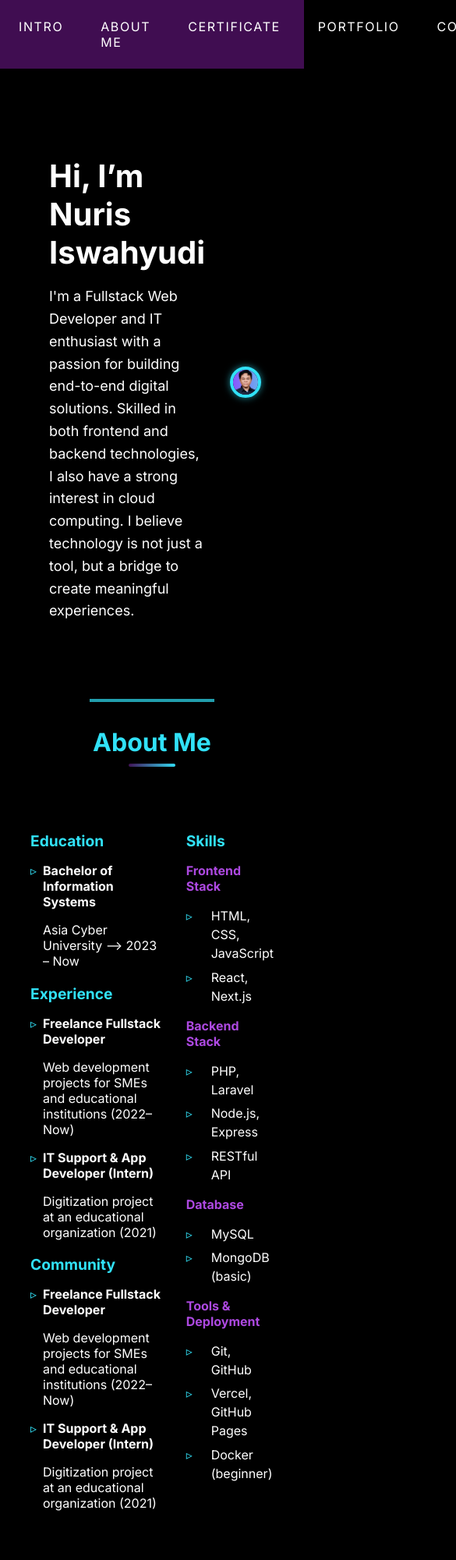
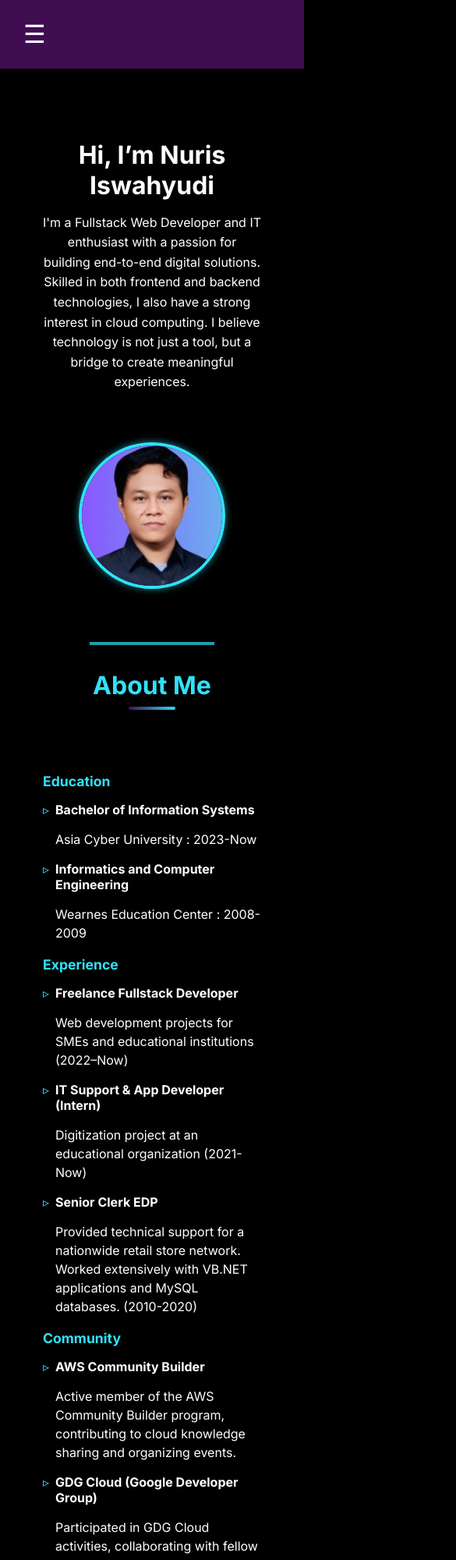
Before and after one commit to nuris-isw/myprofile, a plain HTML site: page index.html in a window 390 px wide. Shown: the top 2000 px of the page at 78% size, 585 px wide, since content can reach past the window. Drawn offline with Linux system fonts and the light colour scheme.

Commit message:
add responsif css, update some content

```diff
--- a/css/styles.css
+++ b/css/styles.css
@@ -5,6 +5,14 @@ body {
   background-color: #000000;
   color: #ffffff;
   font-family: 'Inter', sans-serif;
+}
+
+:root {
+  --gradient-brand: linear-gradient(135deg, #400d51, #31e1f7);
+}
+
+html {
+  scroll-behavior: smooth;
 }
 
 /* Sticky Header */
@@ -52,6 +60,15 @@ header {
   border-bottom: 2px solid #31e1f7;
 }
 
+/* Tombol hamburger default disembunyikan */
+.nav-toggle {
+  display: none;
+  background: none;
+  color: #fff;
+  font-size: 2rem;
+  border: none;
+  cursor: pointer;
+}
 
 #main-content {
   width: 80%;
@@ -139,6 +156,10 @@ hr {
   font-size: 1.2rem;
   color: #31e1f7;
   margin-bottom: 1rem;
+}
+
+.about-cv p {
+  line-height: 1.5;
 }
 
 .about-cv ul,
@@ -330,3 +351,88 @@ hr {
   background-color: #400d51; /* sedikit lebih terang dari background utama */
   border-top: 1px solid #222;
 }
+
+
+/* Versi mobile */
+@media screen and (max-width: 768px) {
+  .nav-container {
+    display: flex;
+    justify-content: space-between;
+    align-items: center;
+  }
+
+  .nav-toggle {
+    display: block;
+  }
+
+  .nav-menu {
+    display: none;
+    flex-direction: column;
+    background-color: #400d51;
+    position: absolute;
+    top: 100%;
+    left: 0;
+    width: 100%;
+    padding: 1rem 0;
+    text-align: center;
+    box-shadow: 0 4px 6px rgba(0, 0, 0, 0.5);
+  }
+
+  .nav-menu.show {
+    display: flex;
+  }
+
+  .nav-menu li {
+    margin: 1rem 0;
+  }
+
+  #certificate-grid {
+    grid-template-columns: repeat(2, 1fr);
+  }
+
+  .section-intro {
+    grid-template-columns: 1fr; /* Ubah jadi satu kolom */
+    text-align: center;
+    padding: 2rem 1rem;
+  }
+
+  .intro-text h1 {
+    font-size: 2rem;
+  }
+
+  .intro-text p {
+    font-size: 1rem;
+    margin: 0 auto; /* Tengah untuk p */
+  }
+
+  .intro-image {
+    margin-top: 2rem;
+  }
+
+  .intro-image img {
+    max-width: 180px; /* Ukuran lebih kecil di mobile */
+  }
+
+  .about-content {
+    grid-template-columns: 1fr; /* Ubah ke 1 kolom */
+    padding: 2rem 1rem;
+  }
+
+  .about-skills {
+    margin-top: 2rem; /* Jarak agar tidak dempet dengan teks */
+  }
+
+  .about-text p {
+    font-size: 1rem;
+  }
+
+  .about-cv h3,
+  .about-skills h3 {
+    font-size: 1.1rem;
+  }
+
+  .skill-group h4 {
+    font-size: 0.95rem;
+  }
+
+}
--- a/index.html
+++ b/index.html
@@ -10,9 +10,9 @@
 <body>
 
   <header id="header">
-    <!-- Header akan kita isi di step berikutnya -->
     <nav class="nav-container">
-      <ul class="nav-menu">
+        <button class="nav-toggle" id="nav-toggle">☰</button>
+        <ul class="nav-menu" id="nav-menu">
             <li><a href="#intro">INTRO</a></li>
             <li><a href="#about">ABOUT ME</a></li>
             <li><a href="#certificate">CERTIFICATE</a></li>
@@ -21,6 +21,7 @@
         </ul>
     </nav>
   </header>
+
 
   <main id="main-content">
     <!-- Konten utama akan diisi berikutnya -->
@@ -42,7 +43,11 @@
                 <ul>
                     <li>
                         <strong>Bachelor of Information Systems</strong>
-                <p>Asia Cyber University –> 2023 – Now</p>
+                        <p>Asia Cyber University : 2023-Now</p>
+                    </li>
+                    <li>
+                        <strong>Informatics and Computer Engineering</strong>
+                        <p>Wearnes Education Center : 2008-2009</p>
                     </li>
                 </ul>
 
@@ -54,19 +59,23 @@
                     </li>
                     <li>
                         <strong>IT Support & App Developer (Intern)</strong><br>
-                <p>Digitization project at an educational organization (2021)</p>
+                        <p>Digitization project at an educational organization (2021-Now)</p>
+                    </li>
+                    <li>
+                        <strong>Senior Clerk EDP</strong><br>
+                        <p>Provided technical support for a nationwide retail store network. Worked extensively with VB.NET applications and MySQL databases. (2010-2020)</p>
                     </li>
                 </ul>
 
                 <h3>Community</h3>
                 <ul>
                     <li>
-                <strong>Freelance Fullstack Developer</strong><br>
-                <p>Web development projects for SMEs and educational institutions (2022–Now)</p>
+                    <strong>AWS Community Builder</strong><br>
+                    <p>Active member of the AWS Community Builder program, contributing to cloud knowledge sharing and organizing events.</p>
                     </li>
                     <li>
-                <strong>IT Support & App Developer (Intern)</strong><br>
-                <p>Digitization project at an educational organization (2021)</p>
+                    <strong>GDG Cloud (Google Developer Group)</strong><br>
+                    <p>Participated in GDG Cloud activities, collaborating with fellow developers to explore and promote Google Cloud technologies.</p>
                     </li>
                 </ul>
             </div>
@@ -120,6 +129,8 @@
     <hr>
     <section id="portfolio">
         <h2 class="section-title">Portfolio</h2>
+        <p style="text-align: center;">Coming soon! Check back for my latest projects.</p>
+
     </section>
     <hr>
     <section id="contact">
@@ -149,7 +160,7 @@
 
     <!-- Footer akan kita isi di step berikutnya -->
      <footer id="footer">
-        <p>© 2025 This is my personal profile site — designed and built for self-development purposes.</p>
+        <p>© 2025 Nuris Iswahyudi | Built with 💻 and ☕</p>
     </footer>
 
   <script src="js/script.js"></script>
--- a/js/script.js
+++ b/js/script.js
@@ -3,6 +3,9 @@ document.addEventListener('DOMContentLoaded', function() {
     const numberOfCertificates = 8; // Jumlah total sertifikat
     const thumbnailExtension = '.jpg'; // Asumsi format thumbnail adalah JPG
     const pdfExtension = '.pdf';
+    const toggleButton = document.getElementById("nav-toggle");
+    const navMenu = document.getElementById("nav-menu");
+    const navLinks = navMenu.querySelectorAll("a");
 
     for (let i = 1; i <= numberOfCertificates; i++) {
         const certificateName = `cert${i}`;
@@ -25,4 +28,17 @@ document.addEventListener('DOMContentLoaded', function() {
         certificateItem.appendChild(link);
         certificateGrid.appendChild(certificateItem);
     }
+
+    toggleButton.addEventListener("click", () => {
+        navMenu.classList.toggle("show");
+    });
+
+    navLinks.forEach(link => {
+        link.addEventListener("click", () => {
+        // Tutup menu setelah klik link (hanya untuk mobile)
+        if (window.innerWidth <= 768) {
+            navMenu.classList.remove("show");
+            }
+        });
+    });
 });
```
Lines whose indentation alone changed are shown as unchanged.
